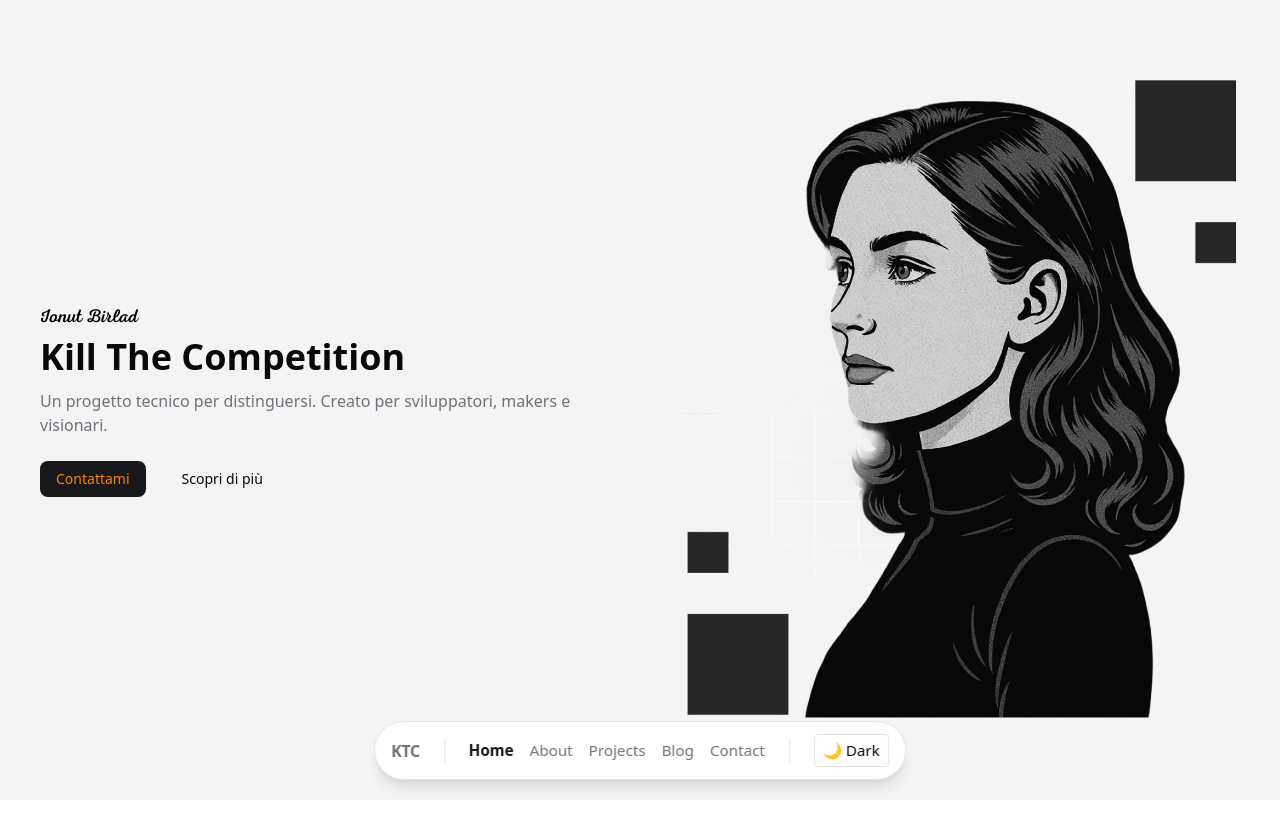
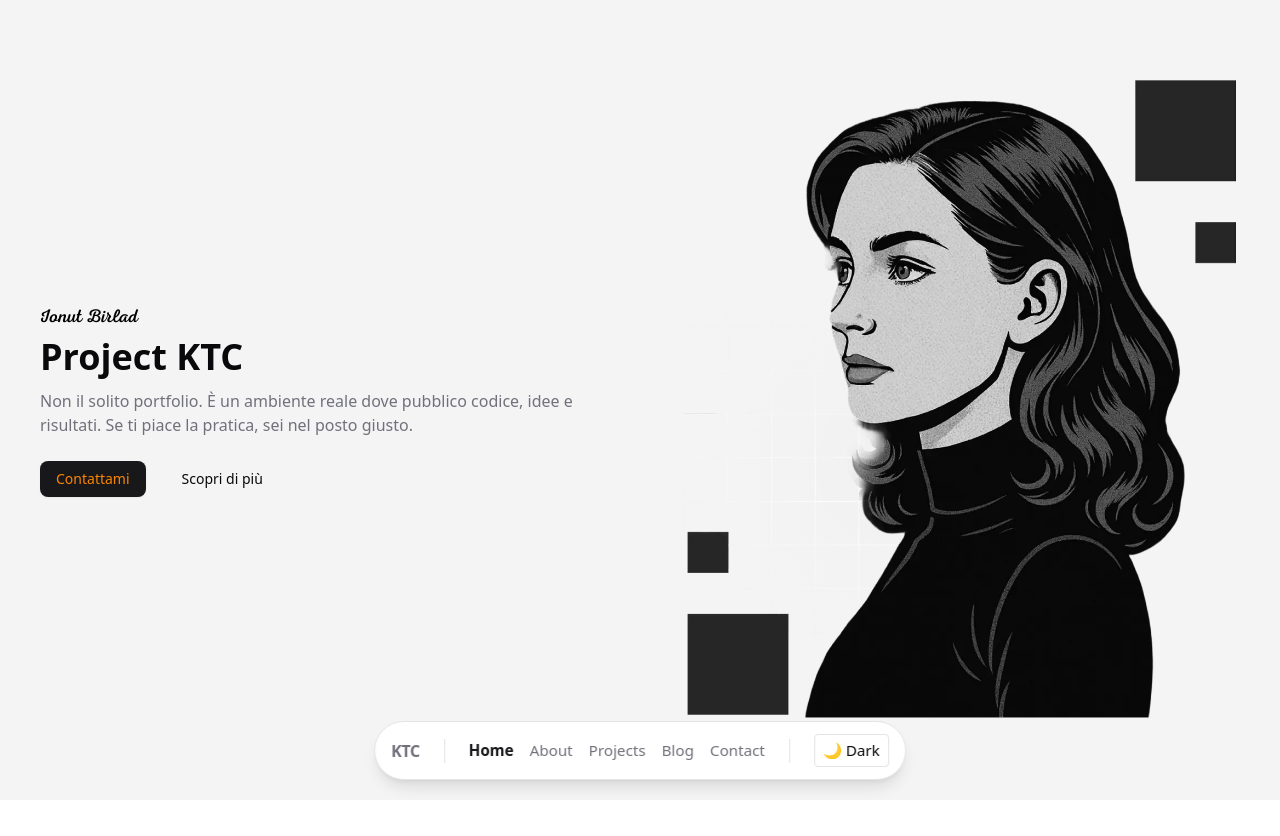
Before and after one commit to ionutbirlad/project-ktc, a Next.js app: page / in a window 1280 px wide. Shown: the top 836 px of the page. Built offline with nearby package versions, Linux system fonts and the light colour scheme.

Commit message:
chore: changed copy

```diff
--- a/src/components/home/HeroSection.tsx
+++ b/src/components/home/HeroSection.tsx
@@ -43,9 +43,10 @@ export default function HeroSection({ extraStyle, fullWidth }: HeroSectionProps)
                 />
               )}
             </div>
-            <h1 className="text-4xl font-bold mb-3">Kill The Competition</h1>
+            <h1 className="text-4xl font-bold mb-3">Project KTC</h1>
             <p className="text-muted-foreground mx-auto mb-6">
-              Un progetto tecnico per distinguersi. Creato per sviluppatori, makers e visionari.
+              Non il solito portfolio. È un ambiente reale dove pubblico codice, idee e risultati.
+              Se ti piace la pratica, sei nel posto giusto.
             </p>
             <div>
               <Link href="/contact">
```
